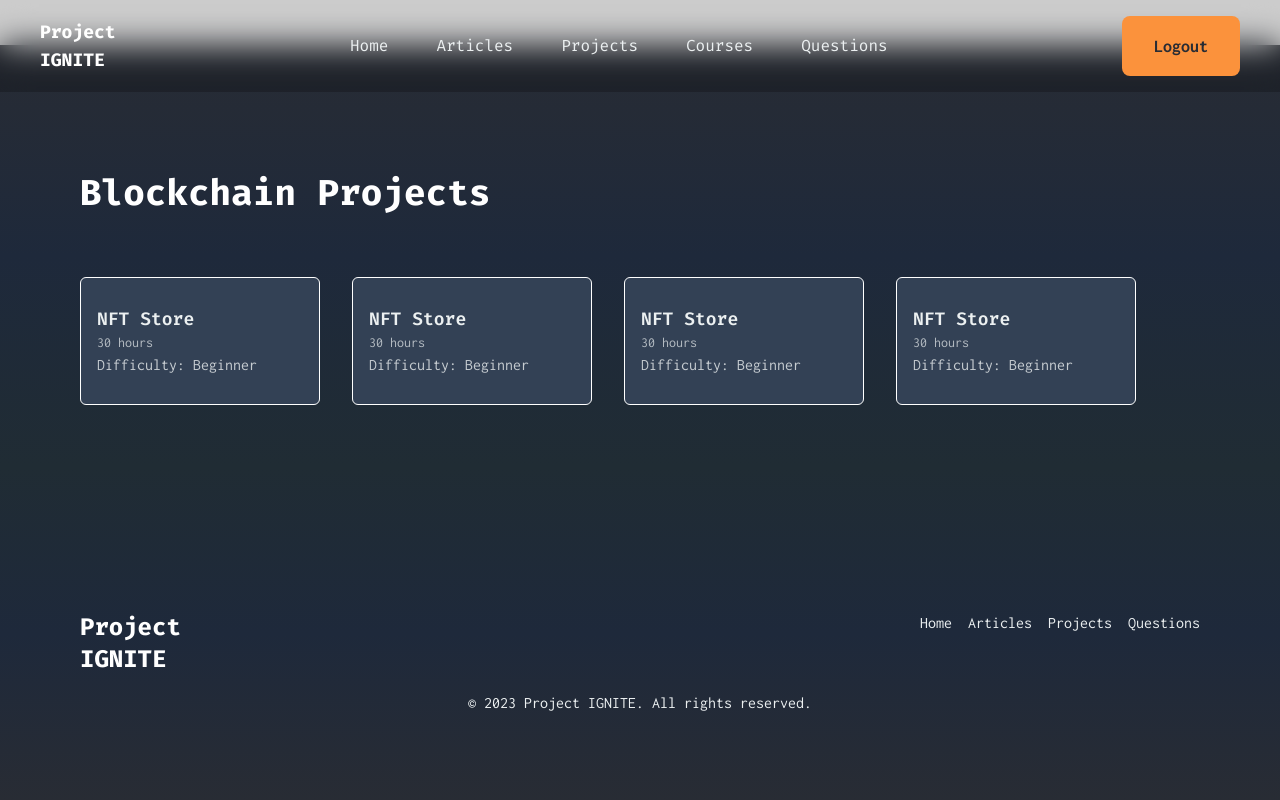
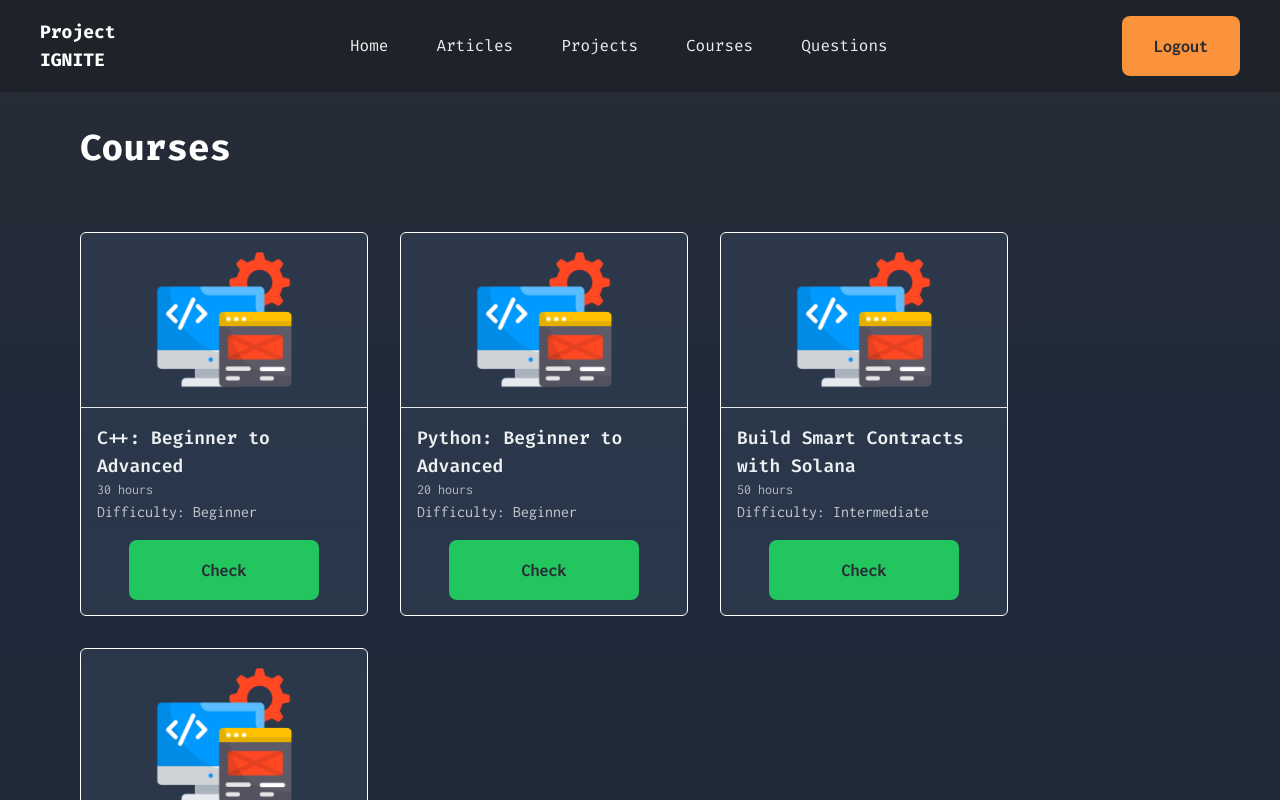
Before and after one commit to Krishnanand2517/project-ignite, a React (Vite) app in the folder frontend/: page /courses in a window 1280 px wide. Shown: the top 800 px of the page. Built offline with nearby package versions, Linux system fonts and the light colour scheme.

Commit message:
feat: Add courses page

```diff
--- a/frontend/src/App.jsx
+++ b/frontend/src/App.jsx
@@ -1,6 +1,7 @@
 import { Footer, Header } from "./components";
 import Article from "./pages/Article";
 import Articles from "./pages/Articles";
+import Courses from "./pages/Courses";
 import Login from "./pages/Login";
 import ProjectCategory from "./pages/ProjectCategory";
 import Projects from "./pages/Projects";
@@ -13,7 +14,7 @@ const App = () => {
       <div className="w-full">
         <Header />
       </div>
-      <ProjectCategory />
+      <Courses />
       <div className="w-full pt-36 pb-10 px-20 bg-gradient-to-t from-primary via-slate-800 to-secondary">
         <Footer />
       </div>
--- /dev/null
+++ b/frontend/src/components/CourseCard.jsx
@@ -0,0 +1,37 @@
+import { Button } from "./index";
+
+const CourseCard = ({ slug, title, imgPath, duration, difficulty }) => {
+  return (
+    <div className="w-72 2xl:w-96 h-96 flex flex-col justify-center bg-opacity-60 bg-slate-700 font-inconsolata text-secondary border border-white rounded-md">
+      <div>
+        <a href={slug} className="flex justify-center items-center">
+          <img src={imgPath} alt={title} className="w-1/2" />
+        </a>
+      </div>
+      <hr className="my-4" />
+      <div>
+        <div className="px-4 2xl:px-8">
+          <h3 className="w-full font-fira font-semibold text-lg 2xl:text-2xl">
+            {title}
+          </h3>
+          <p className="text-sm 2xl:text-base opacity-70">{duration}</p>
+          <p className="2xl:text-xl opacity-80">Difficulty: {difficulty}</p>
+        </div>
+
+        <a
+          href={slug}
+          className="mx-12 2xl:mx-20 mt-4 flex justify-center items-center"
+        >
+          <Button
+            textSize="text-lg 2xl:text-2xl"
+            className="w-full font-fira font-bold"
+          >
+            Check
+          </Button>
+        </a>
+      </div>
+    </div>
+  );
+};
+
+export default CourseCard;
--- a/frontend/src/components/index.js
+++ b/frontend/src/components/index.js
@@ -16,6 +16,7 @@ import ArticleCard from "./ArticleCard";
 import QuestionCard from "./QuestionCard";
 import ProjectCategoryCard from "./ProjectCategoryCard";
 import ProjectCard from "./ProjectCard";
+import CourseCard from "./CourseCard";
 import CodeBlock from "./CodeBlock";
 import Likes from "./Likes";
 import Footer from "./Footer/Footer";
@@ -39,6 +40,7 @@ export {
   QuestionCard,
   ProjectCategoryCard,
   ProjectCard,
+  CourseCard,
   CodeBlock,
   Likes,
   Footer,
--- /dev/null
+++ b/frontend/src/pages/Courses.jsx
@@ -0,0 +1,52 @@
+import { CourseCard } from "../components";
+
+const Courses = () => {
+  const courses = [
+    {
+      title: "C++: Beginner to Advanced",
+      slug: "/cpp-beginner-to-advanced",
+      duration: "30 hours",
+      difficulty: "Beginner",
+      imgPath: "/dev.png",
+    },
+    {
+      title: "Python: Beginner to Advanced",
+      slug: "/python-beginner-to-advanced",
+      duration: "20 hours",
+      difficulty: "Beginner",
+      imgPath: "/dev.png",
+    },
+    {
+      title: "Build Smart Contracts with Solana",
+      slug: "/solana-smart-contracts",
+      duration: "50 hours",
+      difficulty: "Intermediate",
+      imgPath: "/dev.png",
+    },
+    {
+      title: "Low Latency Programming with Rust",
+      slug: "/rust-low-latency",
+      duration: "45 hours",
+      difficulty: "Intermediate",
+      imgPath: "/dev.png",
+    },
+  ];
+
+  return (
+    <div className="w-full line-numbers pt-32 pb-4 px-20 bg-gradient-to-b from-primary via-slate-800 to-secondary">
+      <h1 className="mb-16 text-4xl 2xl:text-6xl font-fira font-bold text-primary">
+        Courses
+      </h1>
+
+      <ul className="flex flex-wrap gap-8">
+        {courses.map((course) => (
+          <li key={course.slug}>
+            <CourseCard {...course} />
+          </li>
+        ))}
+      </ul>
+    </div>
+  );
+};
+
+export default Courses;
```
